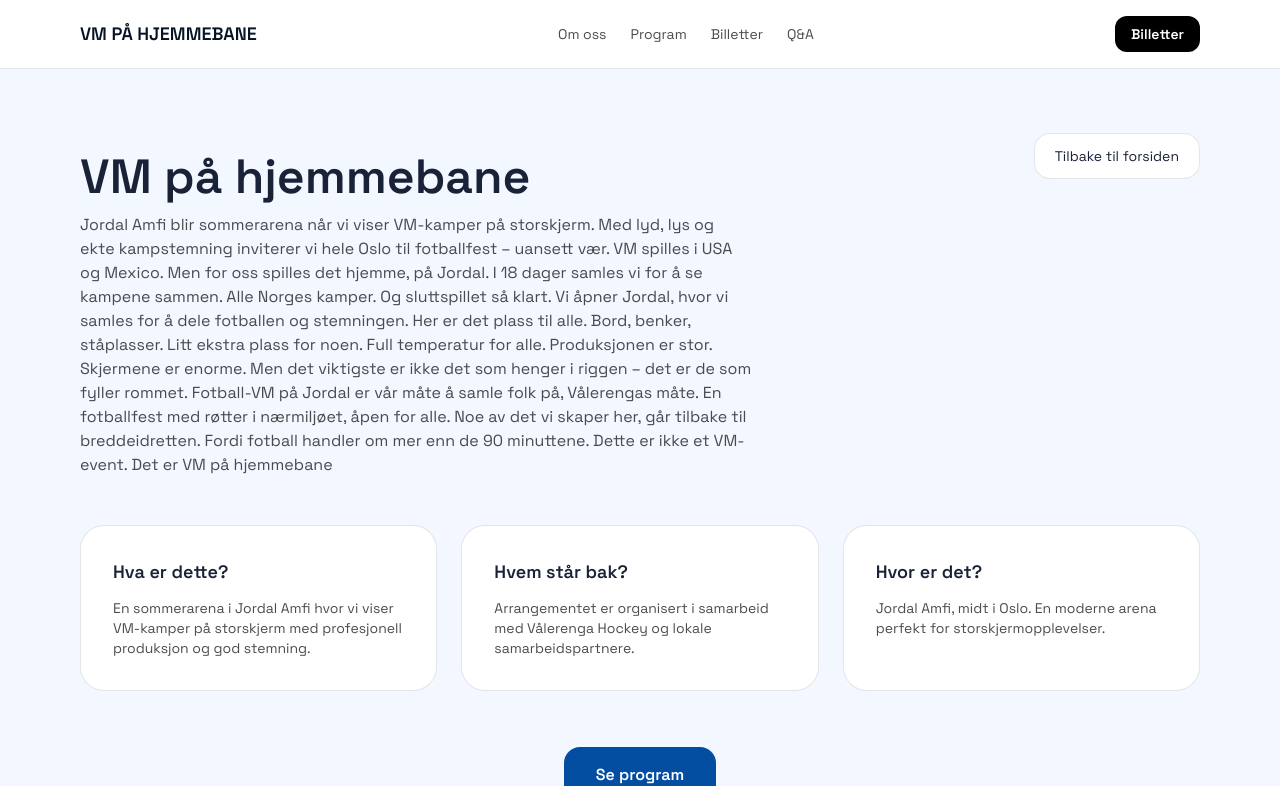
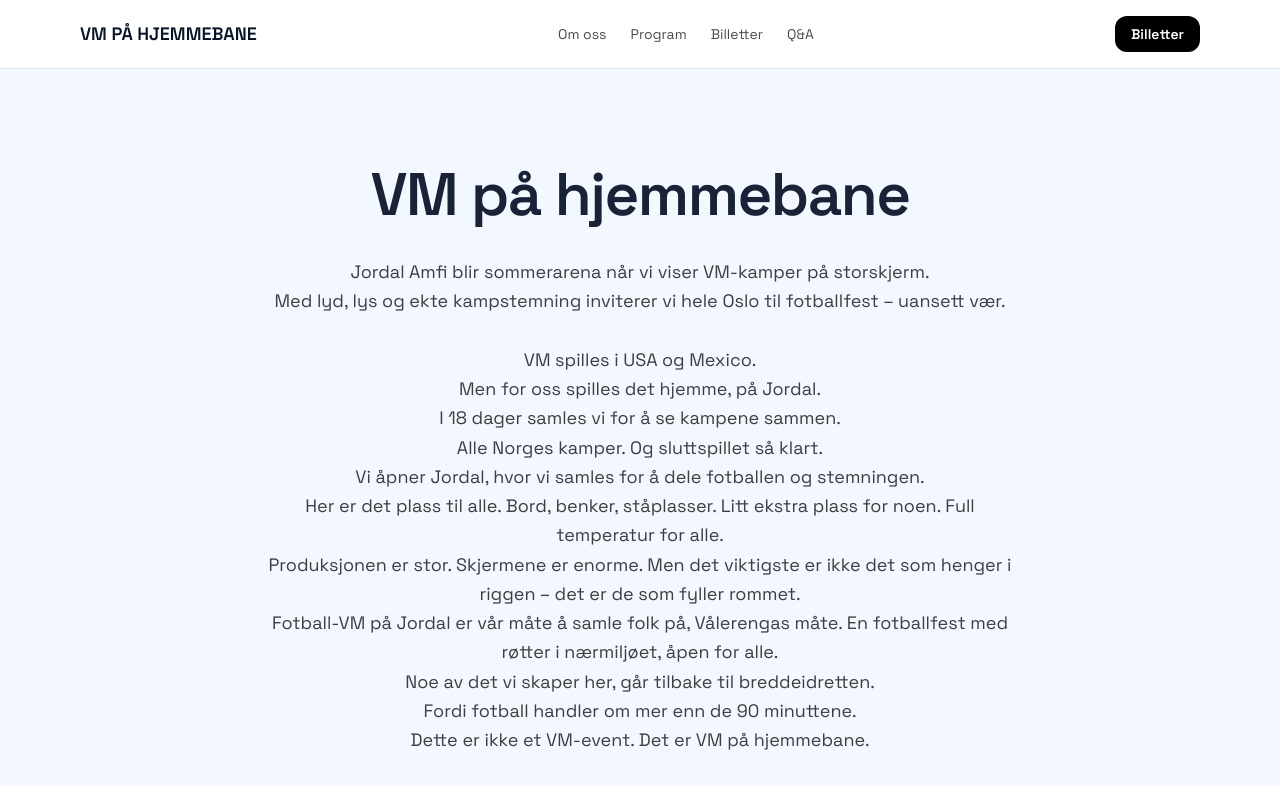
Before and after one commit to pialiabografe-droid/vm-pa-hjemmebane, a Next.js app: page /om in a window 1280 px wide. Shown: the top 786 px of the page. Built offline with nearby package versions, Linux system fonts and the light colour scheme.

Commit message:
om oss ny

```diff
--- a/app/om/page.tsx
+++ b/app/om/page.tsx
@@ -8,69 +8,62 @@ export default function OmPage() {
 
   return (
     <div className="min-h-screen bg-[#F3F7FF] text-[#1A2238]">
-      <main className="mx-auto max-w-6xl px-4 py-16">
+      <main className="mx-auto max-w-5xl px-6 py-24">
+
         {/* Header */}
-        <div className="flex items-start justify-between gap-6 flex-wrap">
-          <div>
-
-
-            <h1 className="mt-5 text-4xl md:text-5xl font-semibold">
+        <div className="text-center">
+          <h1 className="text-5xl md:text-6xl font-semibold tracking-tight">
             VM på hjemmebane
           </h1>
 
-            <p className="mt-3 text-black/70 max-w-2xl">
-              Jordal Amfi blir sommerarena når vi viser VM-kamper på storskjerm.
-              Med lyd, lys og ekte kampstemning inviterer vi hele Oslo til
-              fotballfest – uansett vær.
+          <p className="mt-8 text-lg leading-relaxed text-black/75 whitespace-pre-line max-w-3xl mx-auto">
+{`Jordal Amfi blir sommerarena når vi viser VM-kamper på storskjerm.
+Med lyd, lys og ekte kampstemning inviterer vi hele Oslo til fotballfest – uansett vær.
 
 VM spilles i USA og Mexico.
 Men for oss spilles det hjemme, på Jordal.
 I 18 dager samles vi for å se kampene sammen.
 Alle Norges kamper. Og sluttspillet så klart.
-Vi åpner Jordal, hvor vi samles for å dele fotballen og
-stemningen.
-Her er det plass til alle. Bord, benker, ståplasser. Litt ekstra
-plass for noen. Full temperatur for alle.
-Produksjonen er stor. Skjermene er enorme. Men det
-viktigste er ikke det som henger i riggen – det er de som
-fyller rommet.
-Fotball-VM på Jordal er vår måte å samle folk på, Vålerengas
-måte. En fotballfest med røtter i nærmiljøet, åpen for alle.
+Vi åpner Jordal, hvor vi samles for å dele fotballen og stemningen.
+Her er det plass til alle. Bord, benker, ståplasser. Litt ekstra plass for noen. Full temperatur for alle.
+Produksjonen er stor. Skjermene er enorme. Men det viktigste er ikke det som henger i riggen – det er de som fyller rommet.
+Fotball-VM på Jordal er vår måte å samle folk på, Vålerengas måte. En fotballfest med røtter i nærmiljøet, åpen for alle.
 Noe av det vi skaper her, går tilbake til breddeidretten.
 Fordi fotball handler om mer enn de 90 minuttene.
-Dette er ikke et VM-event. Det er VM på hjemmebane
+Dette er ikke et VM-event. Det er VM på hjemmebane.`}
           </p>
-          </div>
 
+          <div className="mt-10">
             <Link
               href="/"
-            className="px-5 py-3 rounded-2xl bg-white border border-black/10 text-sm"
+              className="text-sm underline underline-offset-4 text-black/60 hover:text-black"
             >
               Tilbake til forsiden
             </Link>
           </div>
+        </div>
 
         {/* Innhold */}
-        <div className="mt-12 grid md:grid-cols-3 gap-6">
-          <div className="rounded-3xl p-8 bg-white border border-black/10">
-            <div className="text-lg font-semibold">Hva er dette?</div>
-            <div className="mt-3 text-sm text-black/70">
+        <div className="mt-24 grid md:grid-cols-3 gap-8">
+          <div className="rounded-3xl p-10 bg-white shadow-sm border border-black/5">
+            <div className="text-xl font-semibold">Hva er dette?</div>
+            <div className="mt-4 text-base leading-relaxed text-black/70">
               En sommerarena i Jordal Amfi hvor vi viser VM-kamper på
               storskjerm med profesjonell produksjon og god stemning.
             </div>
           </div>
 
-          <div className="rounded-3xl p-8 bg-white border border-black/10">
-            <div className="text-lg font-semibold">Hvem står bak?</div>
-            <div className="mt-3 text-sm text-black/70">
+          <div className="rounded-3xl p-10 bg-white shadow-sm border border-black/5">
+            <div className="text-xl font-semibold">Hvem står bak?</div>
+            <div className="mt-4 text-base leading-relaxed text-black/70">
               Arrangementet er organisert i samarbeid med Vålerenga Hockey og
               lokale samarbeidspartnere.
             </div>
           </div>
 
-          <div className="rounded-3xl p-8 bg-white border border-black/10">
-            <div className="text-lg font-semibold">Hvor er det?</div>
-            <div className="mt-3 text-sm text-black/70">
+          <div className="rounded-3xl p-10 bg-white shadow-sm border border-black/5">
+            <div className="text-xl font-semibold">Hvor er det?</div>
+            <div className="mt-4 text-base leading-relaxed text-black/70">
               Jordal Amfi, midt i Oslo. En moderne arena perfekt for
               storskjermopplevelser.
             </div>
@@ -78,15 +71,16 @@ Dette er ikke et VM-event. Det er VM på hjemmebane
         </div>
 
         {/* CTA */}
-        <div className="mt-14 text-center">
+        <div className="mt-24 text-center">
           <Link
             href="/program"
-            className="px-8 py-4 rounded-2xl text-white font-semibold inline-block"
+            className="px-10 py-4 rounded-2xl text-white font-semibold inline-block shadow-md hover:scale-[1.02] transition"
             style={{ backgroundColor: VIF.blue }}
           >
             Se program
           </Link>
         </div>
+
       </main>
     </div>
   );
```
Lines whose indentation alone changed are shown as unchanged.
